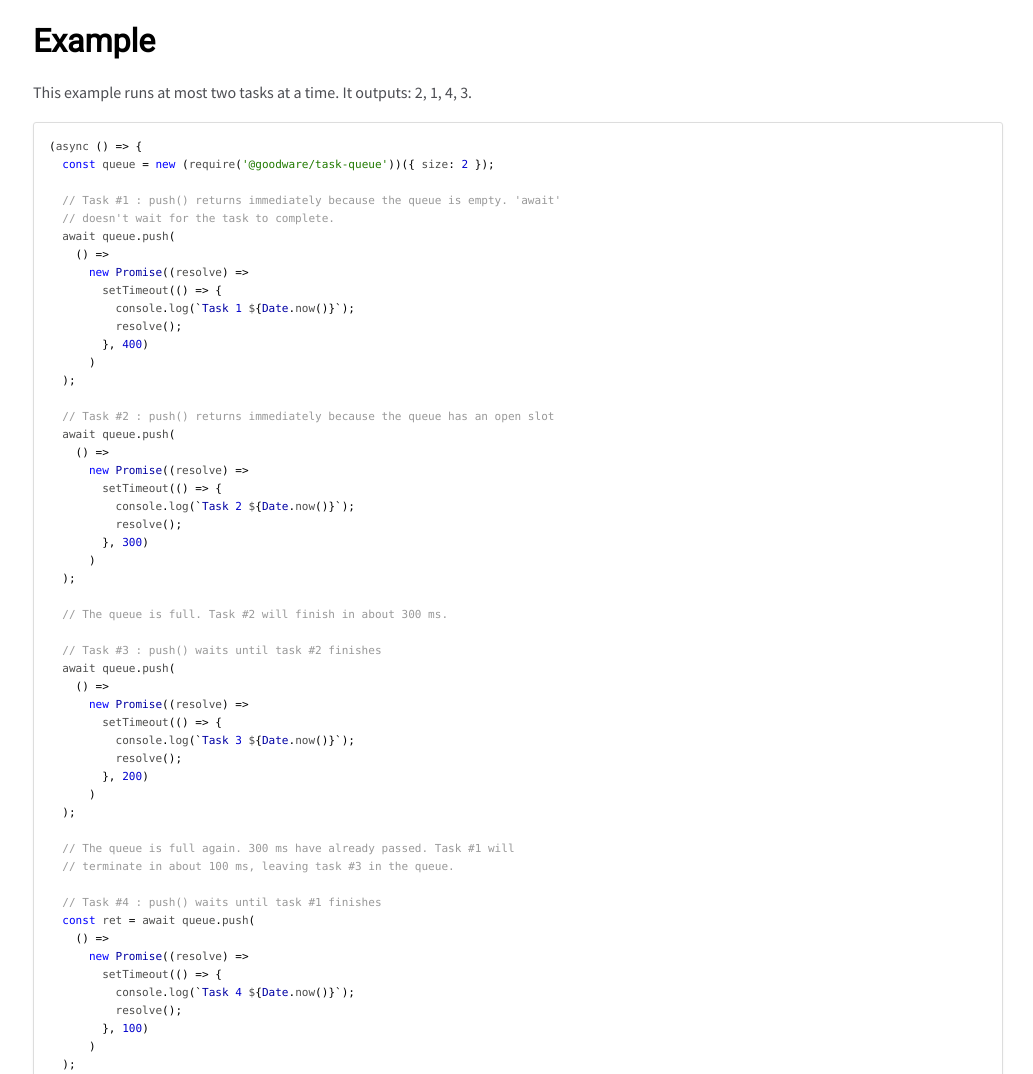
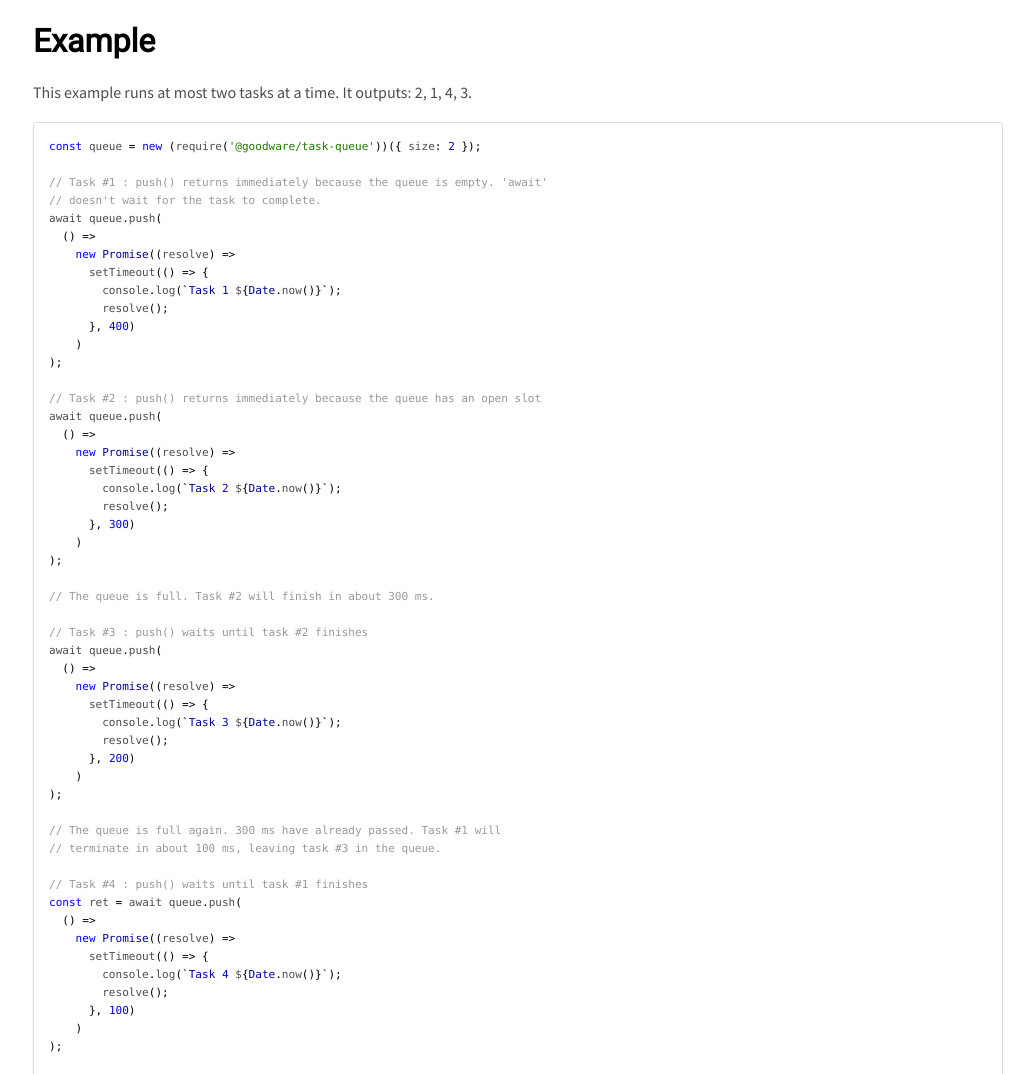
Before and after one commit to good-ware/js-task-queue, a website: page docs/index.html in a window 1280 px wide. Shown: the part 820-1894 px from the top of the page, without its empty margins (247-1280 px from the left). Drawn offline with nearby package versions, Linux system fonts and the light colour scheme.

Commit message:
Documentation

```diff
--- a/docs/index.html
+++ b/docs/index.html
@@ -72,8 +72,7 @@ otherwise, it is assigned a new Promise that resolves to the outcome of the func
 Refer to the example below.</p>
 <h1>Example</h1>
 <p>This example runs at most two tasks at a time. It outputs: 2, 1, 4, 3.</p>
-<pre class="prettyprint source lang-js"><code>(async () => {
-  const queue = new (require('@goodware/task-queue'))({ size: 2 });
+<pre class="prettyprint source lang-js"><code>const queue = new (require('@goodware/task-queue'))({ size: 2 });
 
 // Task #1 : push() returns immediately because the queue is empty. 'await'
 // doesn't wait for the task to complete.
@@ -127,7 +126,6 @@ Refer to the example below.</p>
 
 // Wait for task #4 to finish
 await ret.promise;
-})();
 </code></pre></article>
     </section>
 
@@ -141,7 +139,7 @@ Refer to the example below.</p>
 <br class="clear">
 
 <footer>
-    Generated by <a href="https://github.com/jsdoc3/jsdoc">JSDoc 3.6.5</a> on Mon Sep 07 2020 09:19:29 GMT-0700 (Pacific Daylight Time) using the Minami theme.
+    Generated by <a href="https://github.com/jsdoc3/jsdoc">JSDoc 3.6.5</a> on Mon Sep 07 2020 11:48:40 GMT-0700 (Pacific Daylight Time) using the Minami theme.
 </footer>
 
 <script>prettyPrint();</script>
--- a/package.json
+++ b/package.json
@@ -1,6 +1,6 @@
 {
   "name": "@goodware/task-queue",
-  "version": "1.0.11",
+  "version": "1.0.12",
   "description": "A lightweight task queue for limiting resource usage",
   "keywords": [
     "queue",
```
Also changed, not shown: docs/TaskQueue.html (+1 -1 lines), docs/TaskQueue.js.html (+1 -1 lines), README.md, 1 other file. Lines whose indentation alone changed are shown as unchanged.
